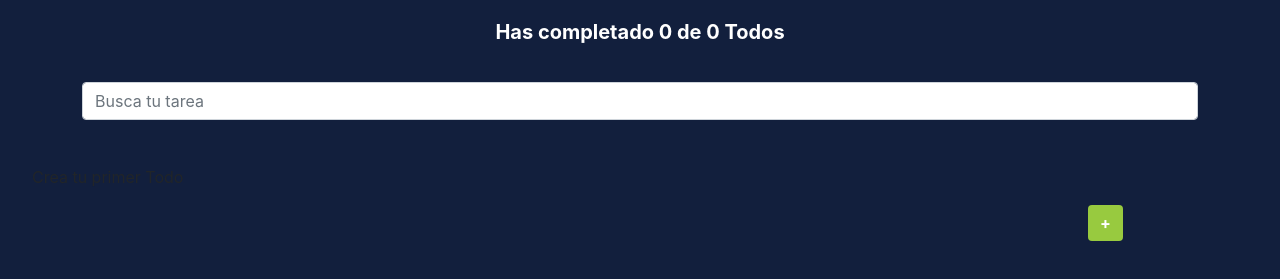
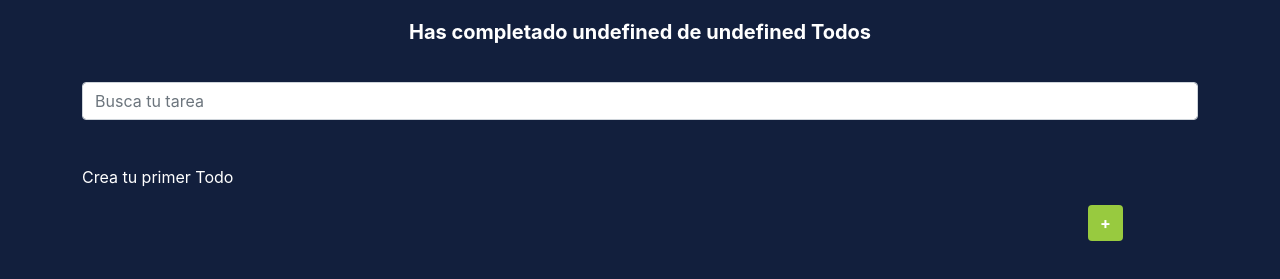
Before and after one commit to SergioMaurySterling/todoapp, a React app: page / in a window 1280 px wide. Shown: the part 77-356 px from the top of the page. Built offline with nearby package versions, Linux system fonts and the light colour scheme.

Commit message:
React Context and React useEffect

```diff
--- a/src/App/App.css
+++ b/src/App/App.css
@@ -36,3 +36,7 @@
     transform: rotate(360deg);
   }
 }
+
+.loadingErrorText{
+  color:white;
+}
--- a/src/App/AppUI.js
+++ b/src/App/AppUI.js
@@ -4,50 +4,40 @@ import {TodoSearch} from '../TodoSearch';
 import {CreateTodoButton} from '../CreateTodoButton';
 import { TodoItem } from '../TodoItem';
 import { TodoList } from '../TodoList';
+import {TodoContext} from '../TodoContext'
 
-function AppUI ({
-    totalTodos,
-    completedTodos,
-    searchValue,
-    setSearchValue,
-    searchedTodos,
-    completeTodo,
-    deleteTodo,
-    loading,
-    error
-}){
+function AppUI () {
     return (
         <React.Fragment>
-        <TodoCounter
-            total ={totalTodos}
-            completed = {completedTodos}
-        />
+            <TodoCounter/>
+            <TodoSearch/>
+            <TodoContext.Consumer>
+                {(value) =>{
+                    return (
+                        <TodoList>
+                            {value.error && <p style={{color:'white', marginLeft:'50px'}}>Error...</p>}
+                            {value.loading && <p style={{color:'white', marginLeft:'50px'}}>Estamos cargando...</p>}
+                            {(!value.loading && !value.searchedTodos.length) && <p style={{color:'white', marginLeft:'50px'}}>Crea tu primer Todo</p>}
 
-        <TodoSearch
-            searchValue={searchValue}
-            setSearchValue={setSearchValue}
-        />
-
-        <TodoList>
-            {error && <p>Error...</p>}
-            {loading && <p>Estamos cargando...</p>}
-            {(!loading && !searchedTodos.length) && <p>Crea tu primer Todo</p>}
-
-            {searchedTodos.map(todo=>(
+                            {value.searchedTodos.map(todo=>(
                             <TodoItem
                                 key={todo.text}
                                 text={todo.text}
                                 status={todo.status}
                                 completed={todo.completed}
-                onComplete={() => completeTodo(todo.text)}
-                onDelete={()=> deleteTodo(todo.text)}
+                                onComplete={() => value.completeTodo(todo.text)}
+                                onDelete={()=> value.deleteTodo(todo.text)}
                             />
                             ))}
                         </TodoList>
+                    );
+                }}
+            </TodoContext.Consumer>
 
         <CreateTodoButton/>
         </React.Fragment>
     );
 }
 
+
 export {AppUI}
--- a/src/App/index.js
+++ b/src/App/index.js
@@ -1,106 +1,13 @@
 //import './App.css';
-import React from 'react'
+import React from 'react';
 import { AppUI } from './AppUI';
-
-/* const defaultTodos = [
-  {text: 'Cortar cebolla', completed:false, status: 'Sin completar'},
-  {text: 'Tomar curso de intro a React', completed:false, status: 'Sin completar'},
-  {text: 'Estudiar', completed:true, status: 'Completada'},
-  {text: 'Leer libro Dan Brown', completed:false, status: 'Sin completar'}
-] */
-
-function useLocalStorage (itenName, initialValue) {
-
-  const [item, setItem] = React.useState(initialValue);
-
-  React.useEffect(() =>{
-    setTimeout(()=> {
-      const localStorageItem = localStorage.getItem(itenName)
-      let parsedItem;
-
-      if (!localStorageItem){
-        localStorage.setItem(itenName, JSON.stringify(initialValue))
-        parsedItem = []
-      } else {
-        parsedItem = JSON.parse(localStorageItem);
-      }
-
-      setItem(parsedItem);
-    },1000)
-  });
-
-  const saveItem = (newItem) => {
-    const stringifiedItem = JSON.stringify(newItem);
-    localStorage.setItem(itenName, stringifiedItem);
-    setItem(newItem);
-  }
-
-  return [
-    item,
-    saveItem
-  ];
-
-}
-
+import {TodoProvider} from '../TodoContext';
 
 function App() {
-
-  const [todos, saveTodos] = useLocalStorage('TODOS_V1', []);
-
-  const [searchValue,setSearchValue] = React.useState('');
-
-  const completedTodos = todos.filter(todo => !!todo.completed).length;
-  const totalTodos = todos.length;
-
-  let searchedTodos = [];
-
-  if (!searchValue.length >= 1){
-    searchedTodos = todos;
-  } else {
-    searchedTodos = todos.filter(todo=>{
-      const todoText = todo.text.toLowerCase()
-      const searchText = searchValue.toLowerCase()
-      return todoText.includes(searchText)
-    })
-  }
-
-  const completeTodo = (text) => {
-    const todoIndex = todos.findIndex(todo => todo.text === text);
-
-    const newTodos = [...todos];
-    newTodos[todoIndex]={
-      text: todos[todoIndex].text,
-      completed: true,
-    };
-    saveTodos(newTodos)
-  }
-
-  const deleteTodo = (text) => {
-    const todoIndex = todos.findIndex(todo => todo.text === text);
-
-    const newTodos = [...todos];
-    newTodos.splice(todoIndex,1);
-    saveTodos(newTodos)
-  }
-
-/*   console.log('render antes del use effect')
-
-  React.useEffect(()=>{
-    console.log('use effect');
-  }, [totalTodos]);
-
-  console.log('render luego del use effect') */
-
   return (
-    <AppUI
-      totalTodos ={totalTodos}
-      completedTodos = {completedTodos}
-      searchValue={searchValue}
-      setSearchValue={setSearchValue}
-      searchedTodos={searchedTodos}
-      completeTodo = {completeTodo}
-      deleteTodo={deleteTodo}
-    />
+    <TodoProvider>
+      <AppUI/>
+    </TodoProvider>
   );
 }
 
--- /dev/null
+++ b/src/TodoContext/index.js
@@ -0,0 +1,66 @@
+import React from 'react';
+import {useLocalStorage} from './useLocalStorage'
+
+const TodoContext = React.createContext();
+
+function TodoProvider(props) {
+
+    const {
+        item: todos,
+        saveItem: saveTodos,
+        loading,
+      } = useLocalStorage('TODOS_V1', []);
+
+      const [searchValue,setSearchValue] = React.useState('');
+
+      const completedTodos = todos.filter(todo => !!todo.completed).length;
+      const totalTodos = todos.length;
+
+      let searchedTodos = [];
+
+      if (!searchValue.length >= 1){
+        searchedTodos = todos;
+      } else {
+        searchedTodos = todos.filter(todo=>{
+          const todoText = todo.text.toLowerCase()
+          const searchText = searchValue.toLowerCase()
+          return todoText.includes(searchText)
+        })
+      }
+
+      const completeTodo = (text) => {
+        const todoIndex = todos.findIndex(todo => todo.text === text);
+
+        const newTodos = [...todos];
+        newTodos[todoIndex]={
+          text: todos[todoIndex].text,
+          completed: true,
+        };
+        saveTodos(newTodos)
+      }
+
+      const deleteTodo = (text) => {
+        const todoIndex = todos.findIndex(todo => todo.text === text);
+
+        const newTodos = [...todos];
+        newTodos.splice(todoIndex,1);
+        saveTodos(newTodos)
+      }
+
+    return (
+        <TodoContext.Provider value={{
+            loading,
+            totalTodos,
+            completedTodos,
+            searchValue,
+            setSearchValue,
+            searchedTodos,
+            completeTodo,
+            deleteTodo
+        }}>
+            {props.children}
+        </TodoContext.Provider>
+    );
+}
+
+export {TodoContext,TodoProvider}
--- /dev/null
+++ b/src/TodoContext/useLocalStorage.js
@@ -0,0 +1,38 @@
+import React from 'react'
+
+function useLocalStorage (itenName, initialValue) {
+    const [loading, setLoading] = React.useState(true);
+    const [item, setItem] = React.useState(initialValue);
+
+    React.useEffect(() =>{
+      setTimeout(()=> {
+        const localStorageItem = localStorage.getItem(itenName)
+        let parsedItem;
+
+        if (!localStorageItem){
+          localStorage.setItem(itenName, JSON.stringify(initialValue))
+          parsedItem = []
+        } else {
+          parsedItem = JSON.parse(localStorageItem);
+        }
+
+        setItem(parsedItem);
+        setLoading(false);
+      },1000)
+    });
+
+    const saveItem = (newItem) => {
+      const stringifiedItem = JSON.stringify(newItem);
+      localStorage.setItem(itenName, stringifiedItem);
+      setItem(newItem);
+    }
+
+    return {
+      item,
+      saveItem,
+      loading,
+    };
+
+  }
+
+export {useLocalStorage};
```
Lines whose indentation alone changed are shown as unchanged.
